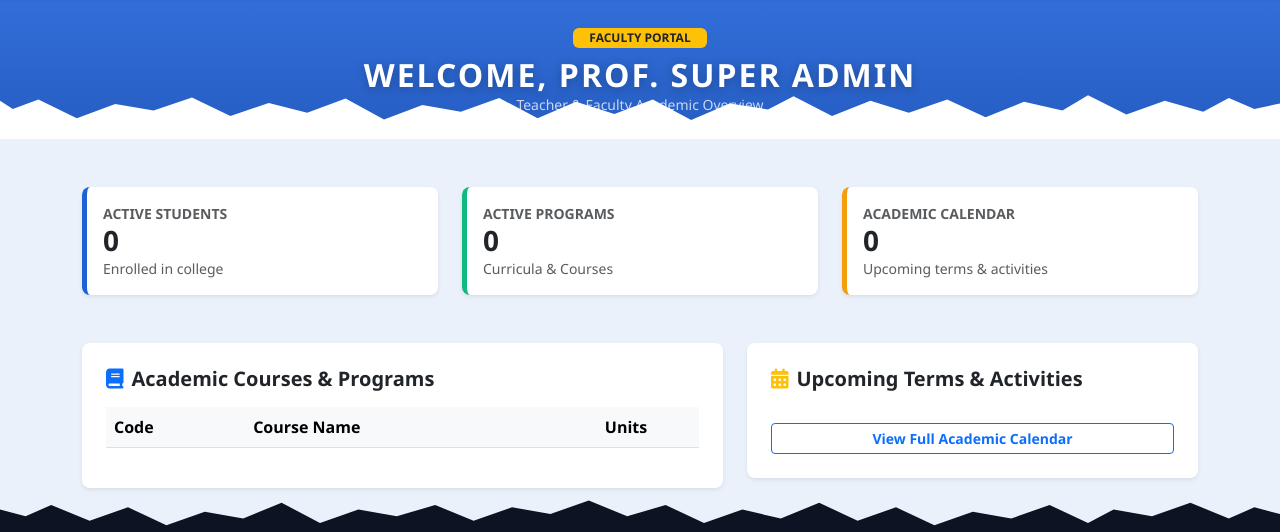
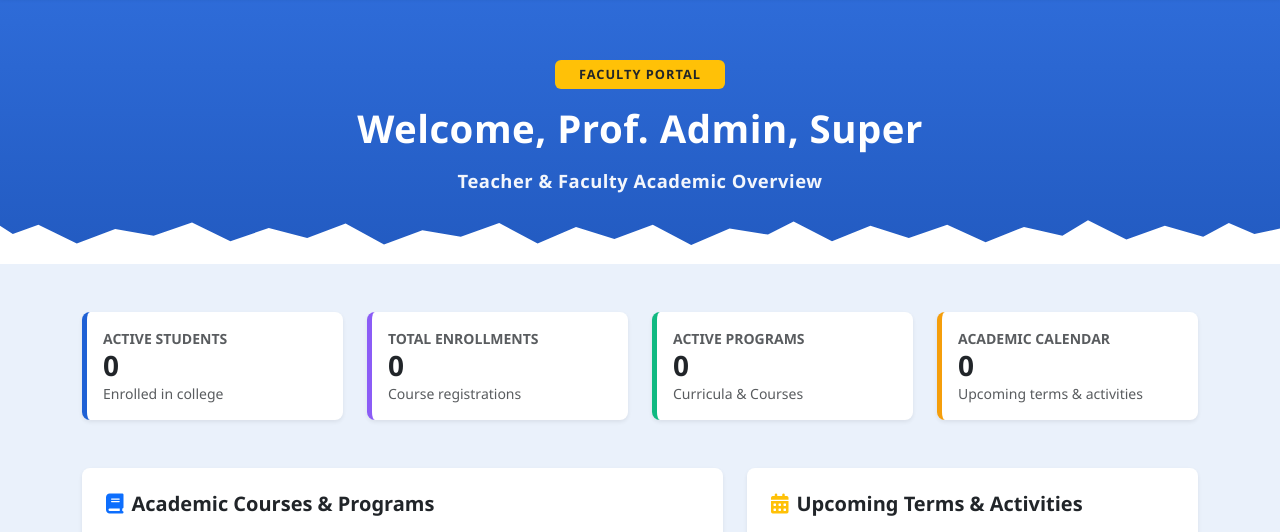
Before and after one commit to 01-J-L/kllportal, a Flask app: page /teacher/dashboard in a window 1280 px wide. Shown: the part 64-596 px from the top of the page. Run offline with Flask 3, Linux system fonts and the light colour scheme; a user stored in the database is signed in; data comes from the database, SQL or seed files in the repository; data that the repository does not hold is empty; some libraries are stand-ins or nearby versions.

Commit message:
Update project files

```diff
--- a/app.py
+++ b/app.py
@@ -136,6 +136,20 @@ def teacher_required(f):
 @teacher_required
 def teacher_dashboard():
     cur = mysql.connection.cursor()
+
+    # Get teacher name and split into last name, first name format
+    full_name = session.get('user_name', '')
+    # Remove 'Prof.' prefix if present
+    clean_name = full_name.replace('Prof.', '').strip()
+    name_parts = clean_name.split()
+    if len(name_parts) >= 2:
+        # Last word is last name, everything else is first name(s)
+        teacher_last_name = name_parts[-1]
+        teacher_first_name = ' '.join(name_parts[:-1])
+    else:
+        teacher_last_name = clean_name
+        teacher_first_name = ''
+
     # 1. Active Courses
     cur.execute("SELECT * FROM courses WHERE is_active = 1 ORDER BY course_name ASC")
     courses = cur.fetchall()
@@ -147,6 +161,10 @@ def teacher_dashboard():
     # 3. Total active students count
     cur.execute("SELECT COUNT(*) as student_count FROM users WHERE role = 'STUDENT' AND status = 'Active'")
     student_count = cur.fetchone()['student_count']
+
+    # 4. Total enrollments count
+    cur.execute("SELECT COUNT(*) as enrollment_count FROM enrollments")
+    enrollment_count = cur.fetchone()['enrollment_count']
 
     cur.close()
 
@@ -154,7 +172,10 @@ def teacher_dashboard():
         'portal/teacher_dashboard.html',
         courses=courses,
         events=events,
-        student_count=student_count
+        student_count=student_count,
+        enrollment_count=enrollment_count,
+        teacher_last_name=teacher_last_name,
+        teacher_first_name=teacher_first_name
     )
 
 def send_email(subject, recipient, html_body):
--- a/credential.txt
+++ b/credential.txt
@@ -24,11 +24,11 @@ Login URL: http://exampleclient.pythonanywhere.com/admin/login
 Role: TEACHER
 Name: Prof. Juan P. Santos
 Email: magnayekll@gmail.com
-Password: admin123
+Password: teacher123
 Login URL: http://exampleclient.pythonanywhere.com/login
 
 Role: STUDENT
 Name: John Dela Cruz
 Email: student@kll.edu.ph
-Password: admin123
+Password: student123
 Login URL: http://exampleclient.pythonanywhere.com/login
--- a/templates/portal/teacher_dashboard.html
+++ b/templates/portal/teacher_dashboard.html
@@ -1,12 +1,12 @@
 {% extends 'layout.html' %}
 {% block content %}
 
-<!-- HERO BANNER -->
-<div class="about-hero-wrapper py-4" style="background: linear-gradient(rgba(30, 96, 213, 0.90), rgba(26, 84, 190, 0.95)); padding: 60px 20px 80px 20px;">
+<!-- HERO BANNER - FACULTY PORTAL -->
+<div class="about-hero-wrapper" style="background: linear-gradient(rgba(30, 96, 213, 0.92), rgba(26, 84, 190, 0.96)); padding: 60px 20px 70px 20px; min-height: 250px; display: flex; align-items: center;">
   <div class="container text-center">
-    <span class="badge bg-warning text-dark px-3 py-1 mb-2 fw-bold text-uppercase">Faculty Portal</span>
-    <h1 class="about-hero-title fs-2">Welcome, Prof. {{ session.get('user_name') }}</h1>
-    <p class="text-white opacity-75 small mb-0">Teacher &amp; Faculty Academic Overview</p>
+    <span class="badge bg-warning text-dark px-4 py-2 mb-3 fw-bold text-uppercase" style="font-size: 0.8rem; letter-spacing: 1px;">Faculty Portal</span>
+    <h1 class="fw-bold text-white mb-3" style="font-size: 2.4rem; letter-spacing: 0.5px;">Welcome, Prof. {{ teacher_last_name }}, {{ teacher_first_name }}</h1>
+    <p class="text-white fw-semibold mb-0" style="font-size: 1.15rem; letter-spacing: 0.5px; opacity: 0.95;">Teacher &amp; Faculty Academic Overview</p>
   </div>
   <div class="torn-paper-edge"></div>
 </div>
@@ -15,21 +15,28 @@
 
   <!-- QUICK STATS -->
   <div class="row g-4 mb-5">
-    <div class="col-md-4">
+    <div class="col-md-3">
       <div class="card p-3 shadow-sm border-0 rounded-3 bg-white" style="border-left: 5px solid #1e60d5 !important;">
         <div class="text-muted small text-uppercase fw-bold">Active Students</div>
         <h3 class="fw-bolder text-dark mb-0">{{ student_count }}</h3>
         <small class="text-muted">Enrolled in college</small>
       </div>
     </div>
-    <div class="col-md-4">
+    <div class="col-md-3">
+      <div class="card p-3 shadow-sm border-0 rounded-3 bg-white" style="border-left: 5px solid #8b5cf6 !important;">
+        <div class="text-muted small text-uppercase fw-bold">Total Enrollments</div>
+        <h3 class="fw-bolder text-dark mb-0">{{ enrollment_count }}</h3>
+        <small class="text-muted">Course registrations</small>
+      </div>
+    </div>
+    <div class="col-md-3">
       <div class="card p-3 shadow-sm border-0 rounded-3 bg-white" style="border-left: 5px solid #10b981 !important;">
         <div class="text-muted small text-uppercase fw-bold">Active Programs</div>
         <h3 class="fw-bolder text-dark mb-0">{{ courses|length }}</h3>
         <small class="text-muted">Curricula &amp; Courses</small>
       </div>
     </div>
-    <div class="col-md-4">
+    <div class="col-md-3">
       <div class="card p-3 shadow-sm border-0 rounded-3 bg-white" style="border-left: 5px solid #f59e0b !important;">
         <div class="text-muted small text-uppercase fw-bold">Academic Calendar</div>
         <h3 class="fw-bolder text-dark mb-0">{{ events|length }}</h3>
```
Also changed, not shown: templates/portal/profile.html (+17 -3 lines).
